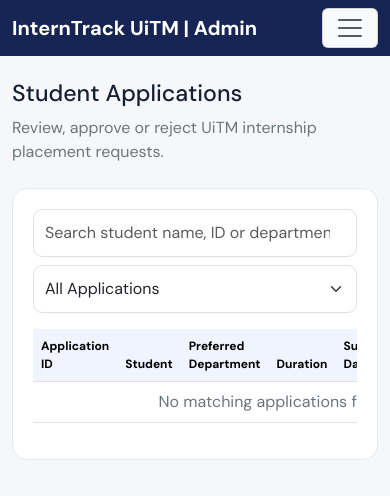
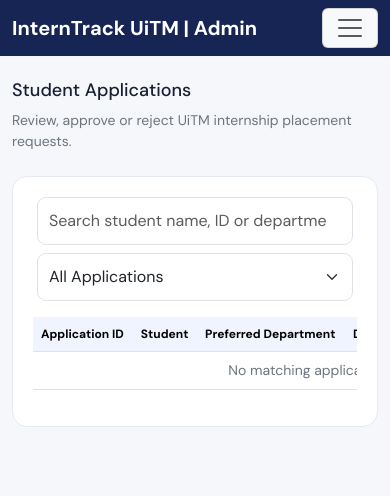
Before and after one commit to asyiraanis05/InternTrack, a plain HTML site: page admin-applications.html in a window 390 px wide. Drawn offline with nearby package versions, Linux system fonts and the light colour scheme; sample sign-in values are in the browser's storage.

Commit message:
Update style.css

```diff
--- a/css/style.css
+++ b/css/style.css
@@ -135,4 +135,99 @@ body {
     .register-card {
         padding: 25px;
     }
+
+/* =================================
+   MOBILE RESPONSIVE DESIGN
+================================= */
+
+* {
+    box-sizing: border-box;
 }
+
+html, body {
+    width: 100%;
+    overflow-x: hidden;
+}
+
+img {
+    max-width: 100%;
+    height: auto;
+}
+
+@media screen and (max-width: 768px) {
+
+    body {
+        font-size: 14px;
+    }
+
+    .container,
+    .container-fluid {
+        width: 100%;
+        max-width: 100%;
+        padding-left: 15px;
+        padding-right: 15px;
+    }
+
+    .row {
+        margin-left: 0;
+        margin-right: 0;
+    }
+
+    .card {
+        margin-bottom: 15px;
+    }
+
+    .table-responsive {
+        overflow-x: auto;
+        -webkit-overflow-scrolling: touch;
+    }
+
+    table {
+        min-width: 600px;
+    }
+
+    input,
+    select,
+    textarea {
+        max-width: 100%;
+    }
+
+    button {
+        max-width: 100%;
+    }
+
+    .sidebar {
+        width: 100%;
+    }
+
+    h1 {
+        font-size: 24px;
+    }
+
+    h2 {
+        font-size: 21px;
+    }
+
+    h3 {
+        font-size: 18px;
+    }
+}
+
+@media screen and (max-width: 480px) {
+
+    .container,
+    .container-fluid {
+        padding-left: 12px;
+        padding-right: 12px;
+    }
+
+    .card {
+        padding: 12px;
+    }
+
+    .btn {
+        font-size: 13px;
+    }
+}
+
+}
```
